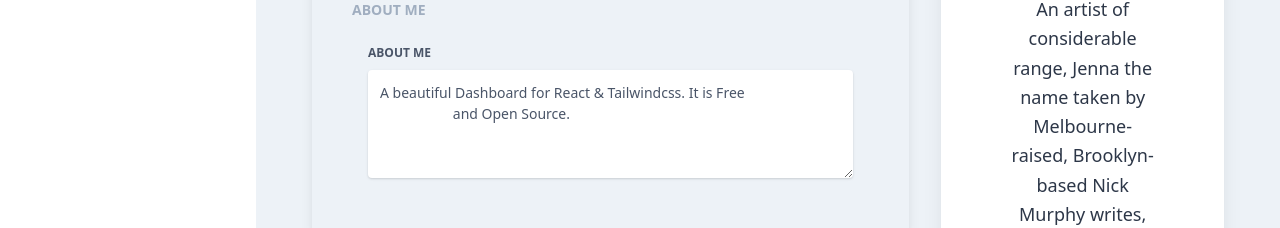
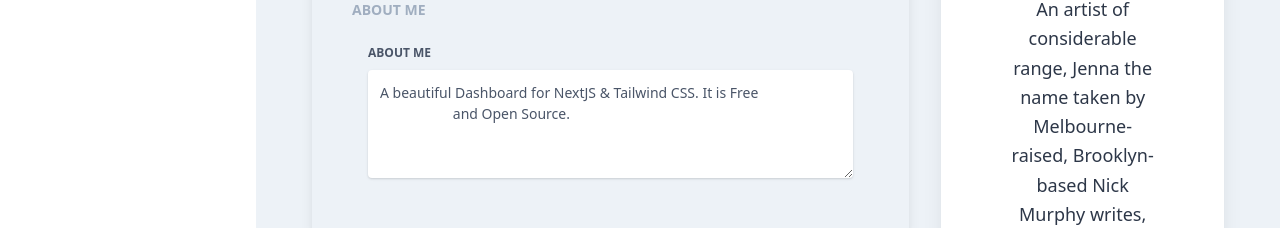
Before and after one commit to healernight1124/notus-nextjs, a Next.js app: page /admin/settings in a window 1280 px wide. Shown: the part 889-1117 px from the top of the page. Built offline with nearby package versions, Linux system fonts and the light colour scheme.

Commit message:
refactor: change links and names

```diff
--- a/components/Cards/CardSettings.js
+++ b/components/Cards/CardSettings.js
@@ -171,7 +171,7 @@ export default function CardSettings() {
                     type="text"
                     className="px-3 py-3 placeholder-gray-400 text-gray-700 bg-white rounded text-sm shadow focus:outline-none focus:shadow-outline w-full ease-linear transition-all duration-150"
                     rows="4"
-                    defaultValue="A beautiful Dashboard for React & Tailwindcss. It is Free
+                    defaultValue="A beautiful Dashboard for NextJS & Tailwind CSS. It is Free
                     and Open Source."
                   ></textarea>
                 </div>
```
